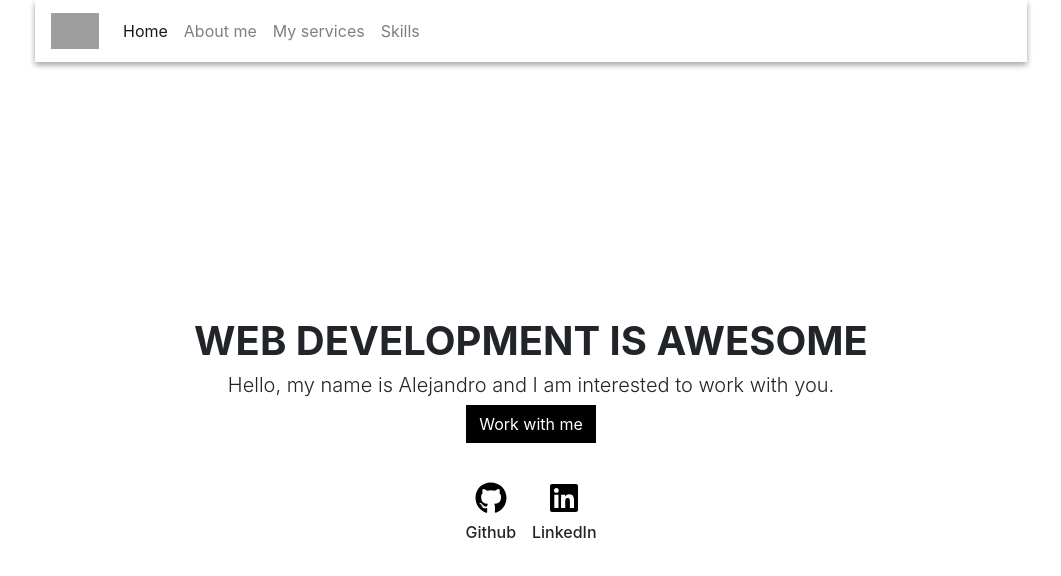
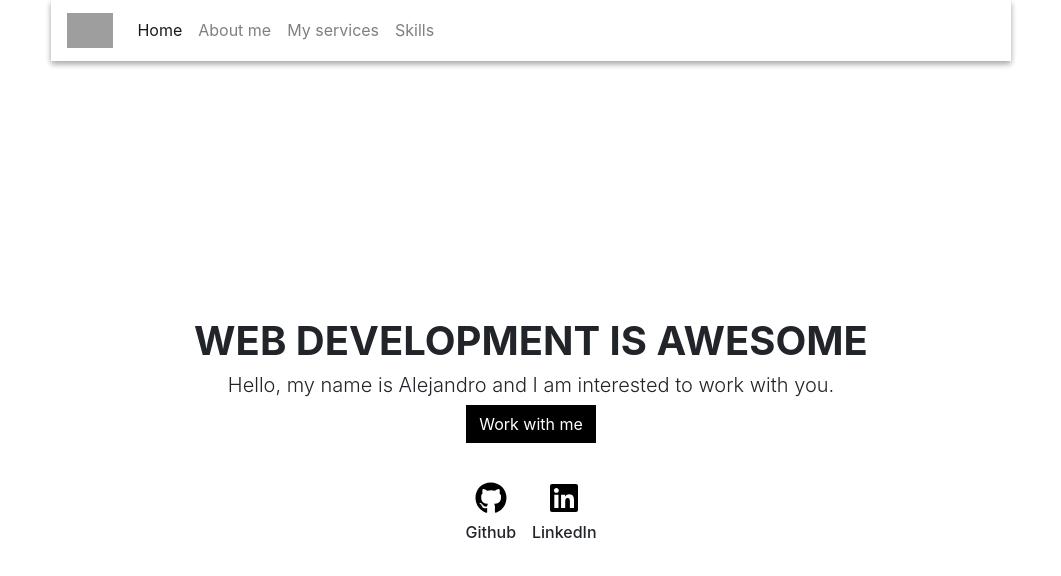
Before and after one commit to AlejandroMilan/MilanPortfolio, a Nuxt app: page / in a window 1280 px wide. Shown: the top 576 px of the page, without its empty margins (109-1170 px from the left). Built offline with nearby package versions, Linux system fonts and the light colour scheme; grey boxes are pictures that could not be loaded.

Commit message:
Header max width breakpoint changed to 960 px like a container

```diff
--- a/components/layout/Navbar.vue
+++ b/components/layout/Navbar.vue
@@ -38,7 +38,7 @@ header
   position: fixed
   width: 100%
   @media(min-width: 992px)
-    max-width: 992px
+    max-width: 960px
     margin: 0 auto
     left: 0
     right: 0
```
